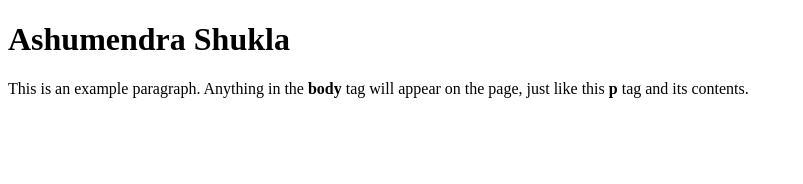
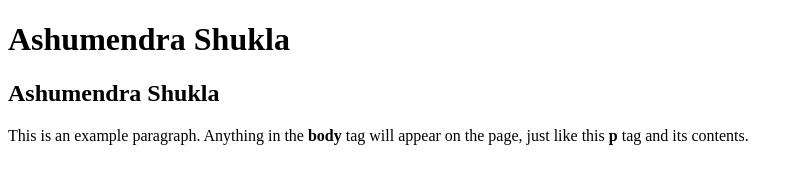
Before and after one commit to AshumendraShukla/First_Nodejs_Git_project, a plain HTML site: page Index.html in a window 1280 px wide. Shown: the whole page, without its empty margins (0-803 px from the left). Drawn offline with Linux system fonts and the light colour scheme.

Commit message:
SecondCommit

```diff
--- a/Index.html
+++ b/Index.html
@@ -7,6 +7,9 @@
     <H1>
         Ashumendra Shukla
     </H1>
+    <H2>
+      Ashumendra Shukla
+  </H2>
     <p>
         This is an example paragraph. Anything in the <strong>body</strong> tag will appear on the page, just like this <strong>p</strong> tag and its contents.
     </p>
```
